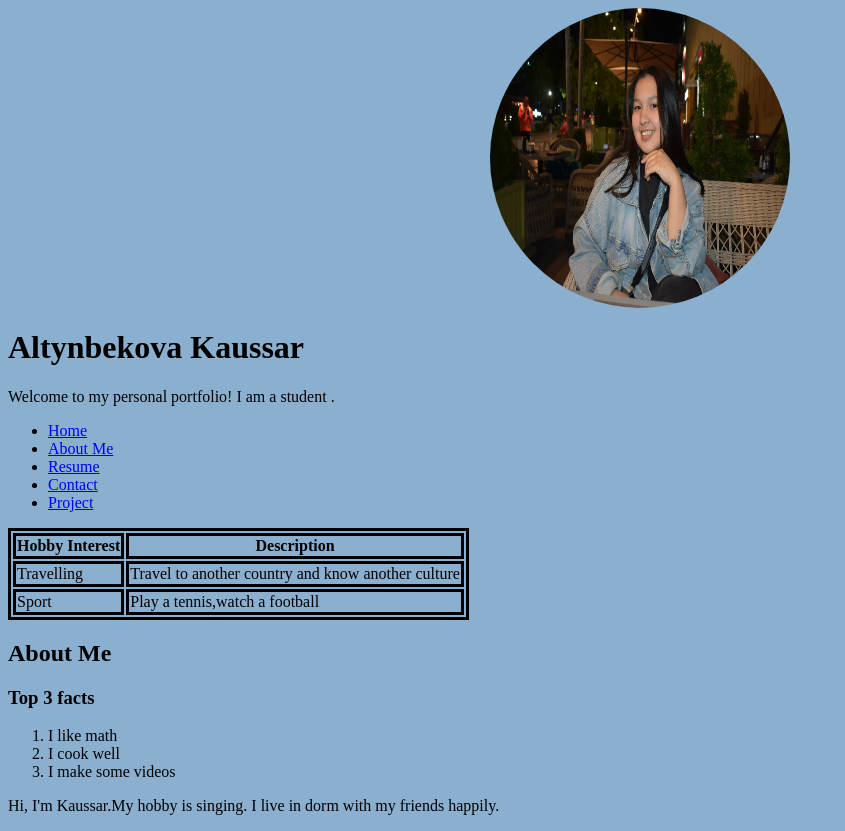
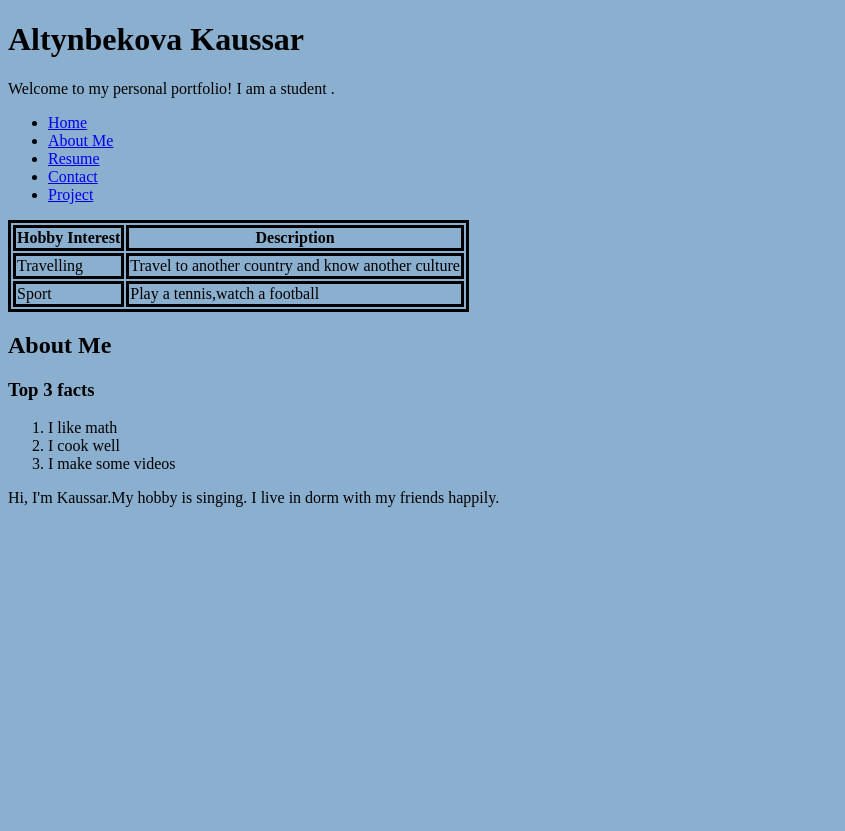
Before and after one commit to Alltnb/html-projects, a plain HTML site: page index.html in a window 1280 px wide. Shown: the whole page, without its empty margins (0-845 px from the left). After the commit the page ends 800 px from the top, so only its background shows below. Drawn offline with Linux system fonts and the light colour scheme.

Commit message:
index.html

```diff
--- a/index.html
+++ b/index.html
@@ -6,15 +6,7 @@
     <title>Document</title>
 </head>
 <style>
-    img{
-        width: 300px;
-        display:block;
-        margin: auto;
-        height: 300px;
-        border-radius: 50%;
-        padding: 0%;
 
-    }
 
     body{
         background-color: rgb(138, 175, 207);
@@ -28,7 +20,7 @@ border: solid;
 <body>
     <!-- Header Section -->
     <header>
-        <img src="_DSC4528.jpg" alt="Your Image" width="200">
+
 
 
 
```
